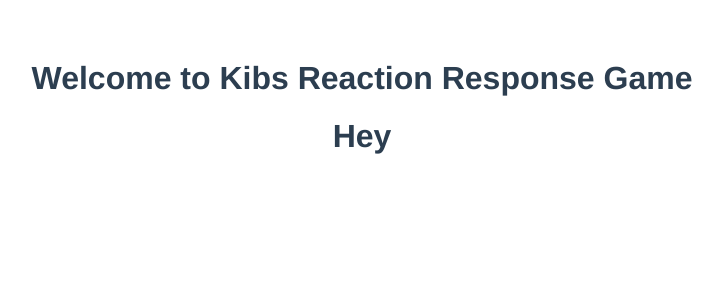
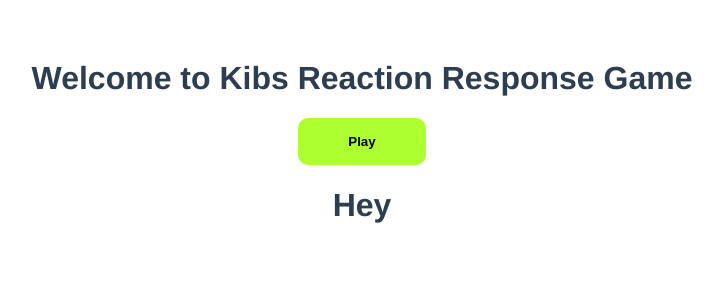
Before and after one commit to kiboma2021/kibs-reaction-timer-app, a Vue app: page / in a window 1280 px wide. Shown: the top 300 px of the page, without its empty margins (278-1001 px from the left). Built offline with nearby package versions, Linux system fonts and the light colour scheme.

Commit message:
Add play button

```diff
--- a/src/App.vue
+++ b/src/App.vue
@@ -1,5 +1,8 @@
 <template>
 <h1>{{ title }}</h1>
+<div>
+  <button>Play</button>
+</div>
 
 <Block />
 
@@ -29,4 +32,12 @@ export default {
   color: #2c3e50;
   margin-top: 60px;
 }
+button {
+  background: greenyellow;
+  padding: 1rem;
+  font-weight: bold;
+  border: none;
+  width: 8rem;
+  border-radius: 10px;
+}
 </style>
```
